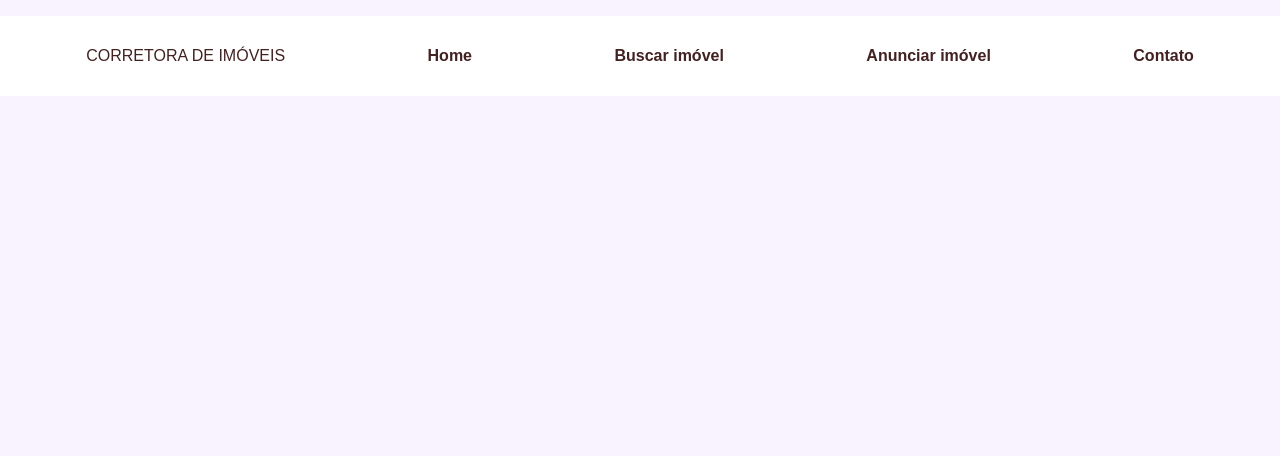
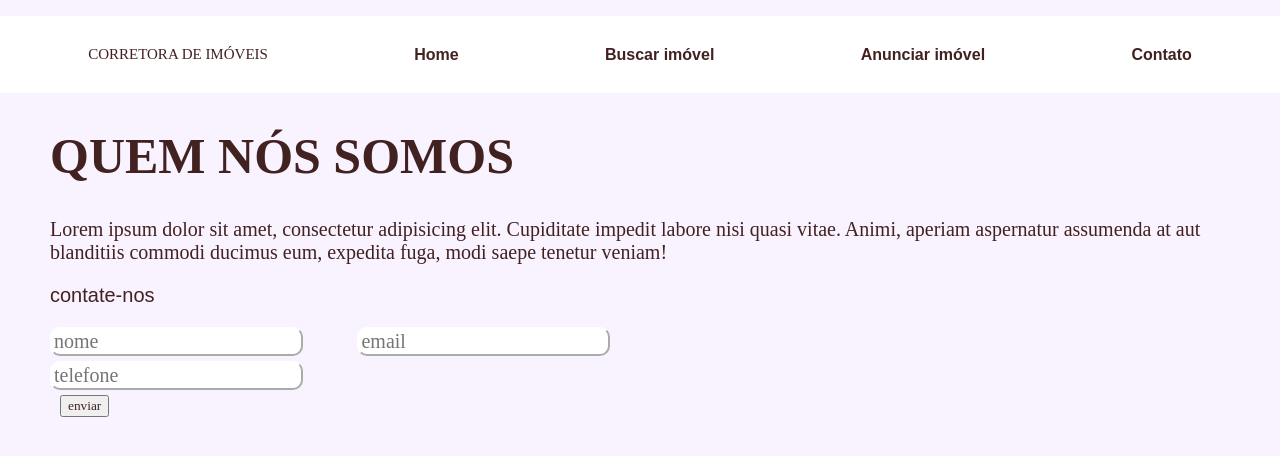
Before and after one commit to Isabela-Silverio-Cardoso-Pereira/site-corretora-, a plain HTML site: page sobre.html in a window 1280 px wide. Drawn offline with Linux system fonts and the light colour scheme.

Commit message:
primeiro commit

```diff
--- a/index.css
+++ b/index.css
@@ -14,6 +14,13 @@ menu {
     display: flex;
     justify-content: space-around;
     align-items: center;
+}
+
+#logo{
+   font-size: 15px;
+    font-family: "Modern No. 20";
+    color: #422121;
+
 }
 
 .link {
@@ -78,10 +85,13 @@ menu {
     font-family: Avenir;
 
     color: #422121;
-    font-size: 50px
+    font-size: 50px;
+    margin-left: 50px;
 }
 .subtitulos{
     font-family: Avenir;
     color: #422121;
-    font-size: 20px
+    font-size: 20px;
+    margin-left: 50px;
+    margin-right: 50px;
 }
--- a/sobre.html
+++ b/sobre.html
@@ -32,6 +32,82 @@
     .link:hover {
         color: #eac065;
     }
+    .titulos{
+        font-family: Avenir;
+
+        color: #422121;
+        font-size: 50px;
+        margin-left: 50px;
+    }
+    .subtitulos{
+        font-family: Avenir;
+        color: #422121;
+        font-size: 20px;
+        margin-left: 50px;
+        margin-right: 50px;
+    }
+
+    #logo{
+        font-size: 15px;
+        font-family: "Modern No. 20";
+        color: #422121;
+
+    }
+
+    #nome{
+        font-family: Avenir;
+        color: #422121;
+        font-size: 20px;
+        margin-left: 50px;
+        background-color: rgb(255, 255, 255);
+        border-radius: 10px;
+       margin-bottom: 5px;
+        border-style:outset;
+        border-color: #ffffff;
+        color: #422121;
+
+
+
+    }
+    #email{
+        font-family: Avenir;
+        color: #422121;
+        font-size: 20px;
+        margin-left: 50px;
+        background-color: rgb(255, 255, 255);
+        border-radius: 10px;
+        margin-bottom: 5px;
+        border-style:outset;
+        border-color: #ffffff;
+        color: #422121;
+
+
+
+
+    }
+    #telefone{
+        font-family: Avenir;
+        color: #422121;
+        font-size: 20px;
+        margin-left: 50px;
+        background-color: rgb(255, 255, 255);
+        border-radius: 10px;
+        border-color: #ffffff;
+        border-style:outset;
+        color: #422121;
+
+
+    }
+    #enviar{
+        font-family: Avenir;
+        color: #422121;
+        margin-left: 60px;
+        margin-top: 5px;
+
+
+
+
+    }
 
 
 </style>
@@ -46,5 +122,23 @@
     <a href="contato.html" class="link">Contato</a>
 
 </menu>
+<h1 class="titulos">QUEM NÓS SOMOS</h1>
+<p class="subtitulos">Lorem ipsum dolor sit amet, consectetur adipisicing elit. Cupiditate impedit labore nisi quasi vitae. Animi, aperiam
+    aspernatur assumenda at aut blanditiis commodi ducimus eum, expedita fuga, modi saepe tenetur veniam!</p>
+
+<p style="font-size: 20px; color: #422121; margin-left: 50px ">contate-nos</p>
+
+<div class="formulario">
+    <input type="text" id="nome" placeholder="nome">
+    <input type="text" id="email" placeholder="email"><br>
+    <input type="text" id="telefone" placeholder="telefone"><br>
+    <button id="enviar" onclick="Enviar">enviar</button>
+</div>
+
+
+
+
+
+
 </body>
 </html>
```
Also changed, not shown: index.html (+2 -2 lines).
